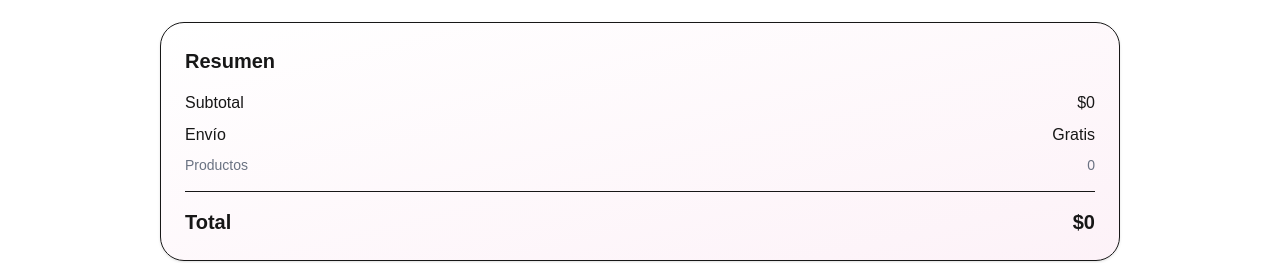
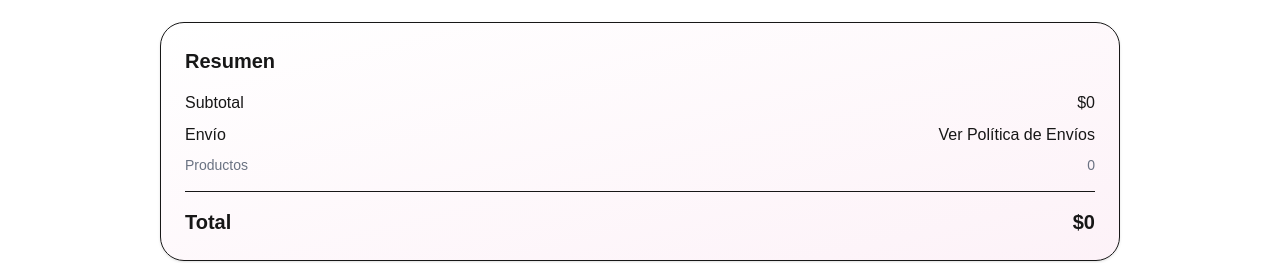
Before and after one commit to michaeljuliomellizo-code/lunarosa, a Next.js app: page /checkout in a window 1280 px wide. Shown: the part 1146-1409 px from the top of the page. Built offline with nearby package versions, Linux system fonts and the light colour scheme; no server answers.

Commit message:
Politica de envios

```diff
--- a/components/checkout/CheckoutForm.tsx
+++ b/components/checkout/CheckoutForm.tsx
@@ -641,7 +641,7 @@ export default function CheckoutForm() {
         <div className="flex justify-between mb-2">
           <span>Envío</span>
 
-          <span>Gratis</span>
+          <span>Ver Política de Envíos</span>
         </div>
 
         {couponCode && (
```
